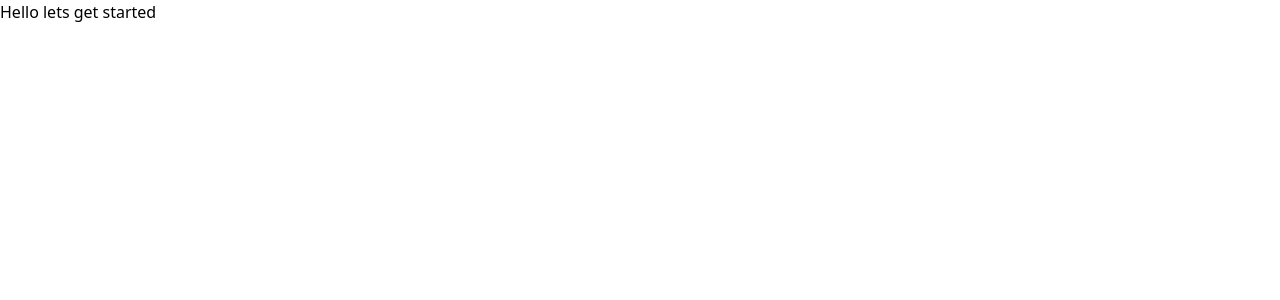
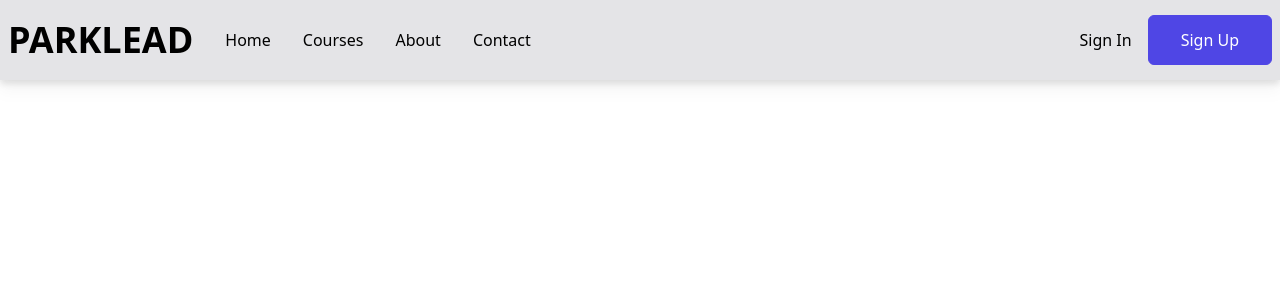
Before and after one commit to toju-toby22/ParkLed.com, a React (Create React App) app: page / in a window 1280 px wide. Shown: the top 300 px of the page. Built offline with nearby package versions, Linux system fonts and the light colour scheme.

Commit message:
styling the navigation bar using tailwind

```diff
--- a/package.json
+++ b/package.json
@@ -3,6 +3,7 @@
   "version": "0.1.0",
   "private": true,
   "dependencies": {
+    "@heroicons/react": "^1.0.6",
     "@testing-library/jest-dom": "^5.16.5",
     "@testing-library/react": "^13.4.0",
     "@testing-library/user-event": "^13.5.0",
--- a/src/App.js
+++ b/src/App.js
@@ -1,12 +1,26 @@
-import './App.css';
+import { Routes, Route } from 'react-router-dom'
 import React from 'react';
+// import ReactDOM from 'react-dom';
+import Homepage from "./Pages/Homepage"
+
+import './App.css'
+
+
+
+
+
+
 
 function App() {
+  //path means Url for the browser to display your component as a page
   return (
-      <>
-       <h1>Hello lets get started </h1>
-      </>
+    <div>
+
+      <Routes>
+        <Route element={<Homepage />} path="/" />
+      </Routes>
+
+    </div>
   );
 }
-
 export default App;
--- a/src/Components/Nav-bar.js
+++ b/src/Components/Nav-bar.js
@@ -0,0 +1,55 @@
+import React, { useState } from "react";
+import { MenuIcon, XIcon } from "@heroicons/react/outline"
+
+function Navbar() {
+
+    const [nav, setNav] = useState(false)
+    const handleClick = () => setNav(!nav)
+    return (
+        <div className='w-screen h-[80px] bg-zinc-200 fixed drop-shadow-lg'>
+            <div className='px-2 flex justify-between items-center w-full h-full'>
+                <div className='flex items-center'>
+                    <h1 className='text-3xl font-bold mr-4 sm:text-4xl'>
+                        PARKLEAD
+                    </h1>
+                    <ul className='hidden md:flex'>
+                        <li>Home</li>
+                        <li>Courses</li>
+                        <li>About</li>
+                        <li>Contact</li>
+                    </ul>
+                </div>
+
+                <div className='hidden md:flex'>
+                    <button className='border-none bg-transparent text-black mr-4'>
+                        Sign In
+                    </button>
+                    <button className='px-8 py-3'>
+                        Sign Up
+                    </button>
+                </div>
+                <div className='md:hidden' onClick={handleClick}>
+                    {!nav ? <MenuIcon className="w-5 " /> : <XIcon className='w-5' />}
+
+                </div>
+            </div>
+
+            <ul className={!nav ? "hidden" : 'absolute bg-zinc-200 w-full px-8'}>
+                <li className='border-b-2 border-zinc-300 w-full'>Home</li>
+                <li className='border-b-2 border-zinc-300 w-full'>Courses</li>
+                <li className='border-b-2 border-zinc-300 w-full'>About</li>
+                <li className='border-b-2 border-zinc-300 w-full'>Contact</li>
+
+                <div className='flex flex-col my-4'>
+                    <button className='bg-transparent text-indigo-600 px-8 py-3 mb-4'>Sign In</button>
+                    <button className='px-8 py-3'>Sign Up</button>
+                </div>
+
+            </ul>
+
+        </div>
+    );
+}
+
+
+export default Navbar;
--- /dev/null
+++ b/src/Pages/Homepage.js
@@ -0,0 +1,16 @@
+import React from "react";
+import Navbar from "../Components/Nav-bar"
+
+
+function Homepage (){
+        return(
+            <>
+            <h1>
+                <Navbar/>
+            </h1>
+            </>
+        );
+}
+
+
+export default Homepage;
--- a/src/index.css
+++ b/src/index.css
@@ -1,3 +1,16 @@
 @tailwind base;
 @tailwind components;
 @tailwind utilities;
+
+
+
+@layer base{
+  li{
+    @apply p-4
+  }
+
+  button {
+    @apply text-white border bg-indigo-600 border-indigo-600
+    hover:bg-transparent hover:text-indigo-600 rounded-md
+  }
+}
--- a/tailwind.config.js
+++ b/tailwind.config.js
@@ -2,7 +2,15 @@
 module.exports = {
   content: ["./src/**/*.{js,jsx,ts,tsx}"],
   theme: {
-    extend: {},
+    sm: '640px',
+
+    md: '768px',
+
+    lg: '1024px',
+
+    xl: '1280px',
+
+    '2xl': '1536px',
   },
   plugins: [],
 }
```
Also changed, not shown: 1 other file (tests, documents, lock files or other folders).
